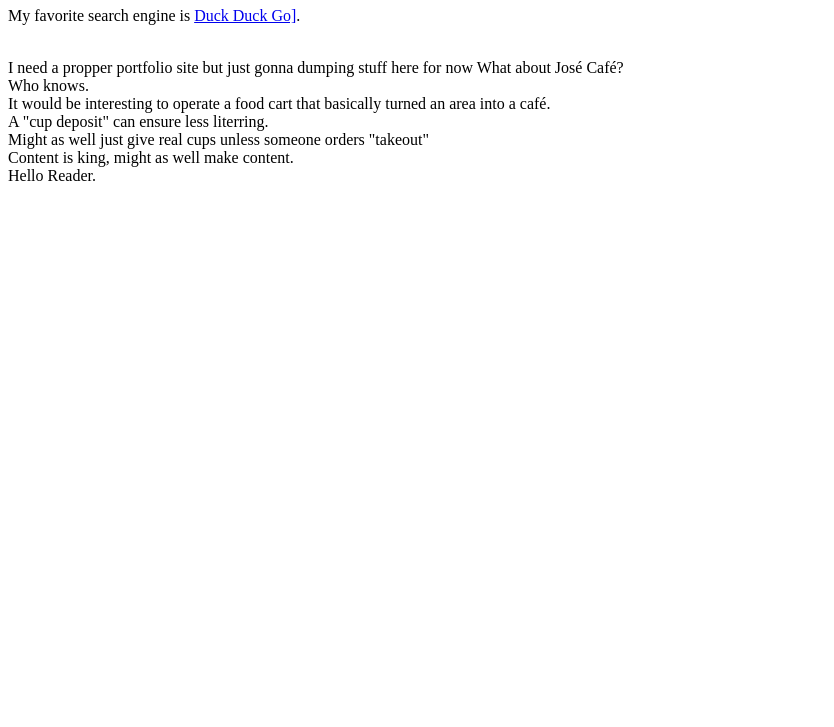
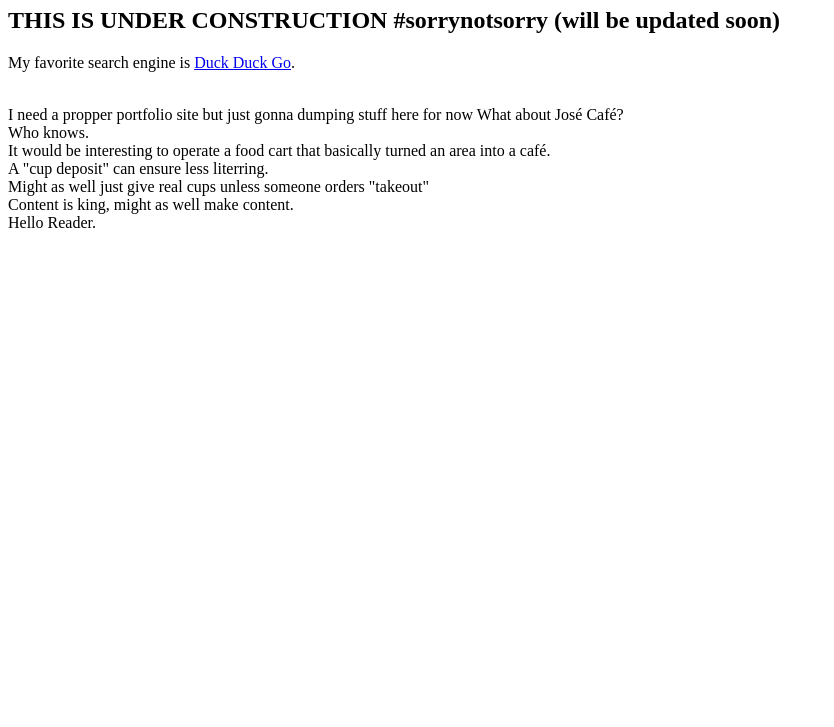
Before and after one commit to jedpimentel/cafe, a plain HTML site: page index.html in a window 1280 px wide. Shown: the part 73-800 px from the top of the page, without its empty margins (0-834 px from the left). Drawn offline with Linux system fonts and the light colour scheme.

Commit message:
Update index.html

```diff
--- a/index.html
+++ b/index.html
@@ -10,7 +10,8 @@
 <body>
   <h1>José Café</h1>
 
-  <p></p>My favorite search engine is <a href="https://duckduckgo.com">Duck Duck Go]</a>.</p>
+  <h2>THIS IS UNDER CONSTRUCTION #sorrynotsorry (will be updated soon)</h2>
+  <p></p>My favorite search engine is <a href="https://duckduckgo.com">Duck Duck Go</a>.</p>
 
 
   <p><!-- Here Be Dragons, only some random ramblings ahead --><br>
```
